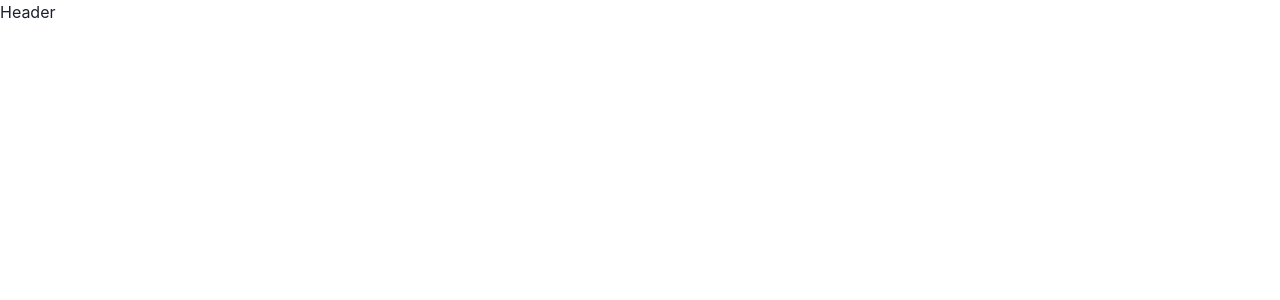
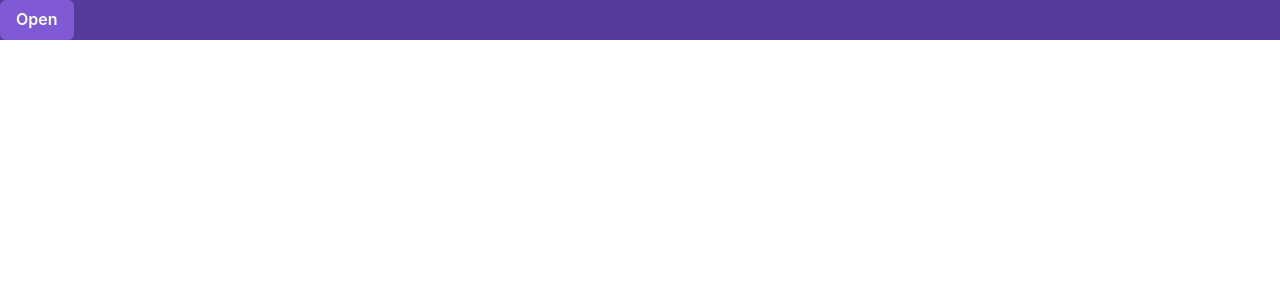
Before and after one commit to donovangg/adventurer-handbook, a Next.js app: page /components/Header in a window 1280 px wide. Shown: the top 300 px of the page. Built offline with nearby package versions, Linux system fonts and the light colour scheme.

Commit message:
add header component and refactor index.js

```diff
--- a/pages/components/DrawerNav.js
+++ b/pages/components/DrawerNav.js
@@ -17,7 +17,7 @@ export default function DrawerNav() {
   const btnRef = React.useRef();
   return (
     <>
-      <Button ref={btnRef} colorScheme="teal" onClick={onOpen}>
+      <Button ref={btnRef} colorScheme="purple" onClick={onOpen}>
         Open
       </Button>
       <Drawer
--- a/pages/components/Header.js
+++ b/pages/components/Header.js
@@ -1,5 +1,11 @@
 import React from "react";
+import { Flex, Spacer, Box, Text, Image } from "@chakra-ui/react";
+import DrawerNav from "./DrawerNav";
 
 export default function Header() {
-  return <div>Header</div>;
+  return (
+    <Flex as="header" minH="5vh" backgroundColor="purple.700">
+      <DrawerNav />
+    </Flex>
+  );
 }
```
Also changed, not shown: pages/index.js (+2 -5 lines).
